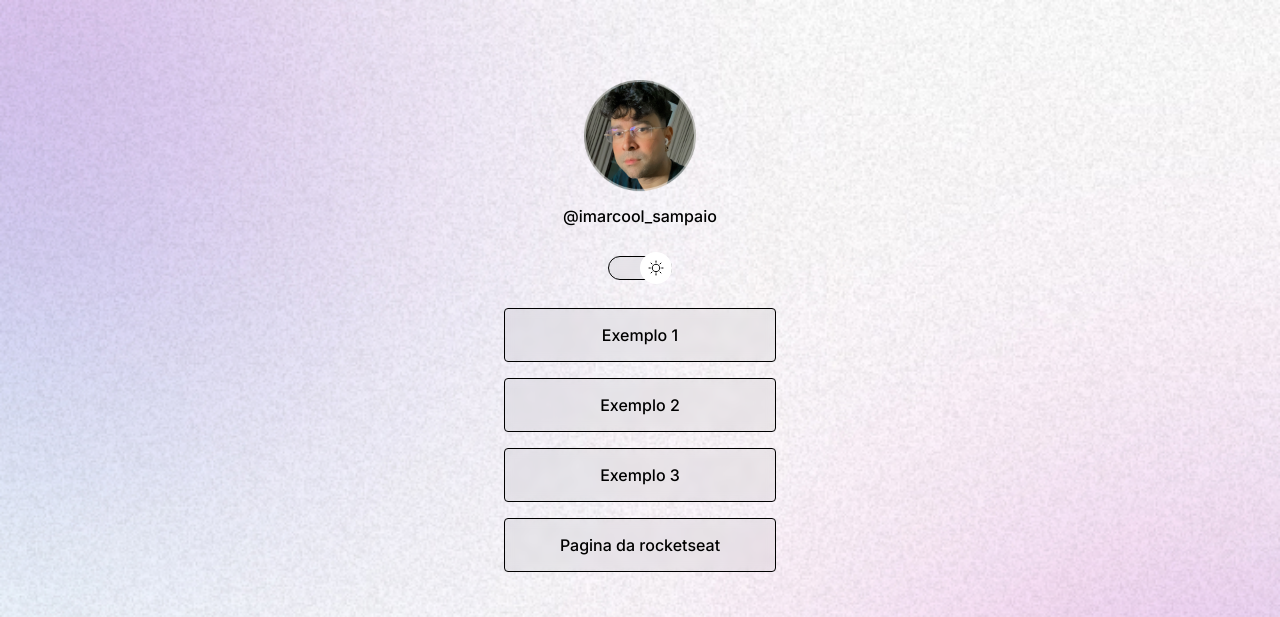
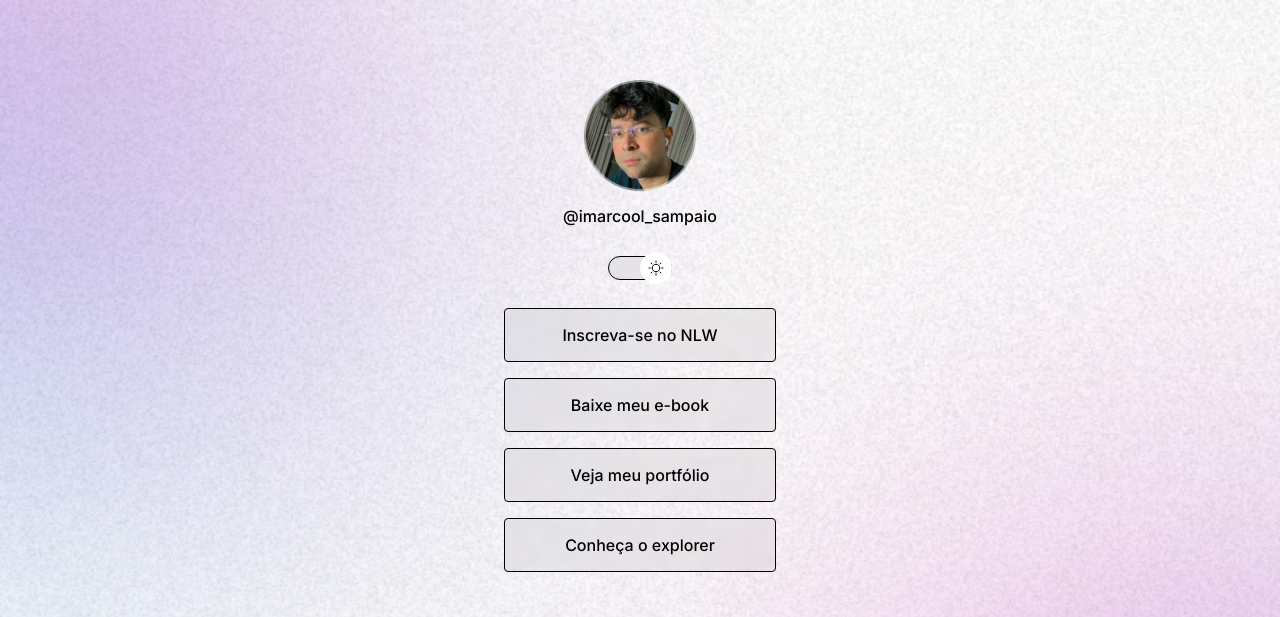
Before and after one commit to imarcussampaio/Projeto-Devlinks, a plain HTML site: page index.html in a window 1280 px wide. Shown: the top 617 px of the page. Drawn offline with nearby package versions, Linux system fonts and the light colour scheme.

```diff
--- a/index.html
+++ b/index.html
@@ -28,17 +28,17 @@
       </div>
       <ul>
         <li>
-          <a href="#">Exemplo 1</a>
+          <a href="#">Inscreva-se no NLW</a>
         </li>
         <li>
-          <a href="#">Exemplo 2</a>
+          <a href="#">Baixe meu e-book</a>
         </li>
         <li>
-          <a href="#">Exemplo 3</a>
+          <a href="#">Veja meu portfólio</a>
         </li>
         <li>
           <a href="https://rocketseat.com.br/explore" target="_blank"
-            >Pagina da rocketseat</a
+            >Conheça o explorer</a
           >
         </li>
       </ul>
```
Also changed, not shown: .github/preview.jpg (added), 1 other file.
